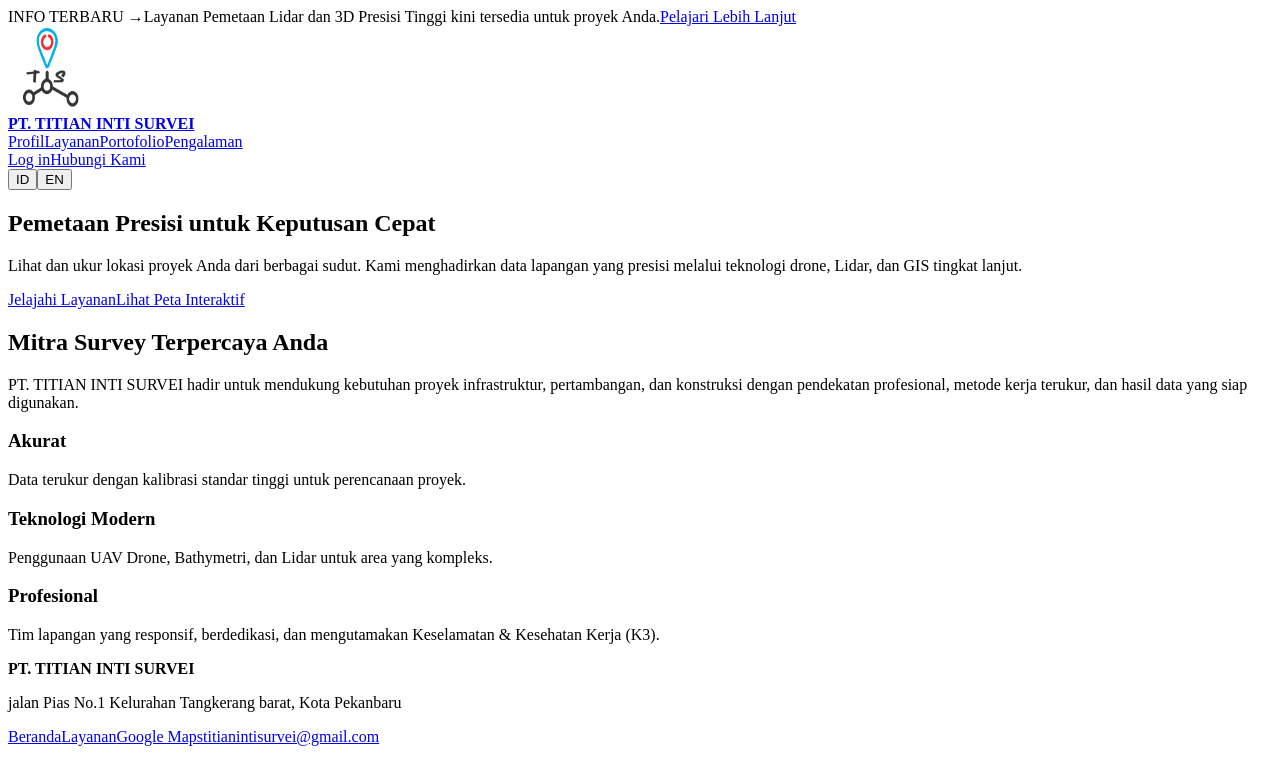
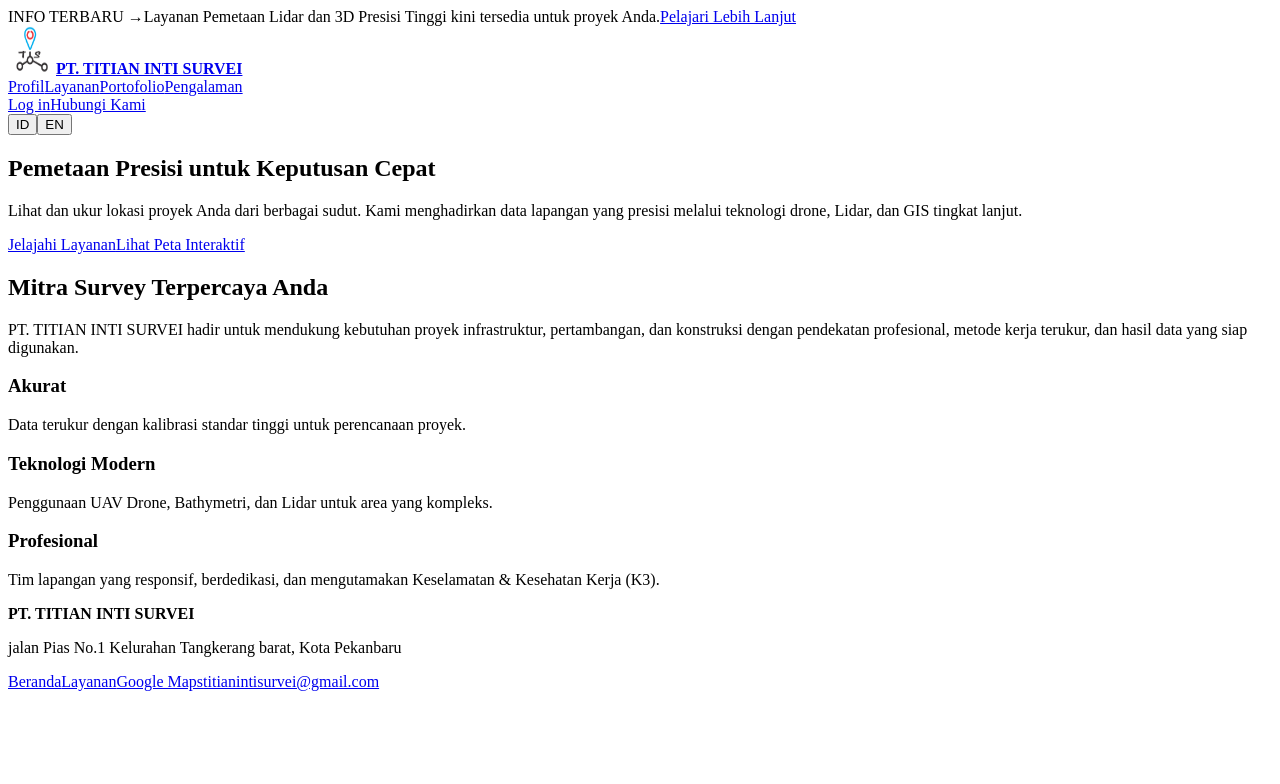
Before and after one commit to titianintisurvey/titian-intisurvei-website, a Next.js app: page / in a window 1280 px wide. Shown: the top 784 px of the page. Built offline with nearby package versions, Linux system fonts and the light colour scheme.

Commit message:
Update layout.tsx

```diff
--- a/app/layout.tsx
+++ b/app/layout.tsx
@@ -33,33 +33,28 @@ export default function RootLayout({
           </Link>
         </div>
 
-        {/* Navbar Melayang dengan Gradasi */}
+        {/* Navbar Melayang dengan Gradasi Mencolok ala DroneDeploy */}
         <header className="absolute w-full z-40 text-white mt-10 bg-gradient-to-b from-[#0b132b]/95 via-[#0b132b]/60 to-transparent pt-2 pb-8 border-none">
           <div className="max-w-7xl mx-auto px-4 sm:px-6 lg:px-8">
+            <div className="flex justify-between items-center h-20">
 
-            <div className="flex justify-between items-center py-3">
-
-              {/* Logo & Brand dengan Efek 3D Timbul */}
-              <Link href="/" className="flex flex-col items-center gap-3 group">
-                <div className="relative p-3 rounded-full bg-gradient-to-br from-white via-slate-100 to-slate-300 shadow-[0_15px_30px_rgba(0,0,0,0.6)] border-t border-white/80 group-hover:scale-105 group-hover:-translate-y-1 transition-all duration-300">
-                  <Image
-                    src="/logo.png"
-                    alt={`Logo ${company.name}`}
-                    width={85}
-                    height={85}
-                    className="drop-shadow-md"
-                    priority
-                  />
-                  {/* Efek pantulan cahaya ala 3D di bagian atas logo */}
-                  <div className="absolute top-1 left-1/4 right-1/4 h-3 bg-white/60 rounded-full blur-[2px]"></div>
-                </div>
-                <strong className="text-xl md:text-2xl tracking-tight font-extrabold drop-shadow-[0_4px_4px_rgba(0,0,0,0.8)] text-center text-white group-hover:text-blue-100 transition-colors">
+              {/* Logo & Brand */}
+              <Link href="/" className="flex items-center gap-3">
+                <Image
+                  src="/logo.png"
+                  alt={`Logo ${company.name}`}
+                  width={48}
+                  height={48}
+                  className="bg-white rounded-full p-1 shadow-md"
+                  priority
+                />
+                <strong className="text-xl md:text-2xl tracking-tight font-bold drop-shadow-md">
                   {company.name}
                 </strong>
               </Link>
 
               {/* Menu Tengah */}
-              <nav className="hidden md:flex space-x-8 font-medium drop-shadow-md items-center mt-2">
+              <nav className="hidden md:flex space-x-8 font-medium drop-shadow-md">
                 <Link href="/#about" className="hover:text-blue-300 transition-colors">Profil</Link>
                 <Link href="/services" className="hover:text-blue-300 transition-colors">Layanan</Link>
                 <Link href="/portfolio" className="hover:text-blue-300 transition-colors">Portofolio</Link>
@@ -67,7 +62,7 @@ export default function RootLayout({
               </nav>
 
               {/* Tombol Aksi Kanan */}
-              <div className="hidden md:flex items-center gap-5 drop-shadow-md mt-2">
+              <div className="hidden md:flex items-center gap-5 drop-shadow-md">
                 <Link href="/#contact" className="font-semibold hover:text-blue-300 transition-colors">
                   Log in
                 </Link>
@@ -80,10 +75,12 @@ export default function RootLayout({
           </div>
         </header>
 
+        {/* Area Konten Utama */}
         <main>
           {children}
         </main>
 
+        {/* Footer Minimalis */}
         <footer className="bg-[#0b132b] text-white py-12 mt-20">
           <div className="max-w-7xl mx-auto px-4 sm:px-6 lg:px-8 flex flex-col md:flex-row justify-between items-start md:items-center gap-6">
             <div>
```
